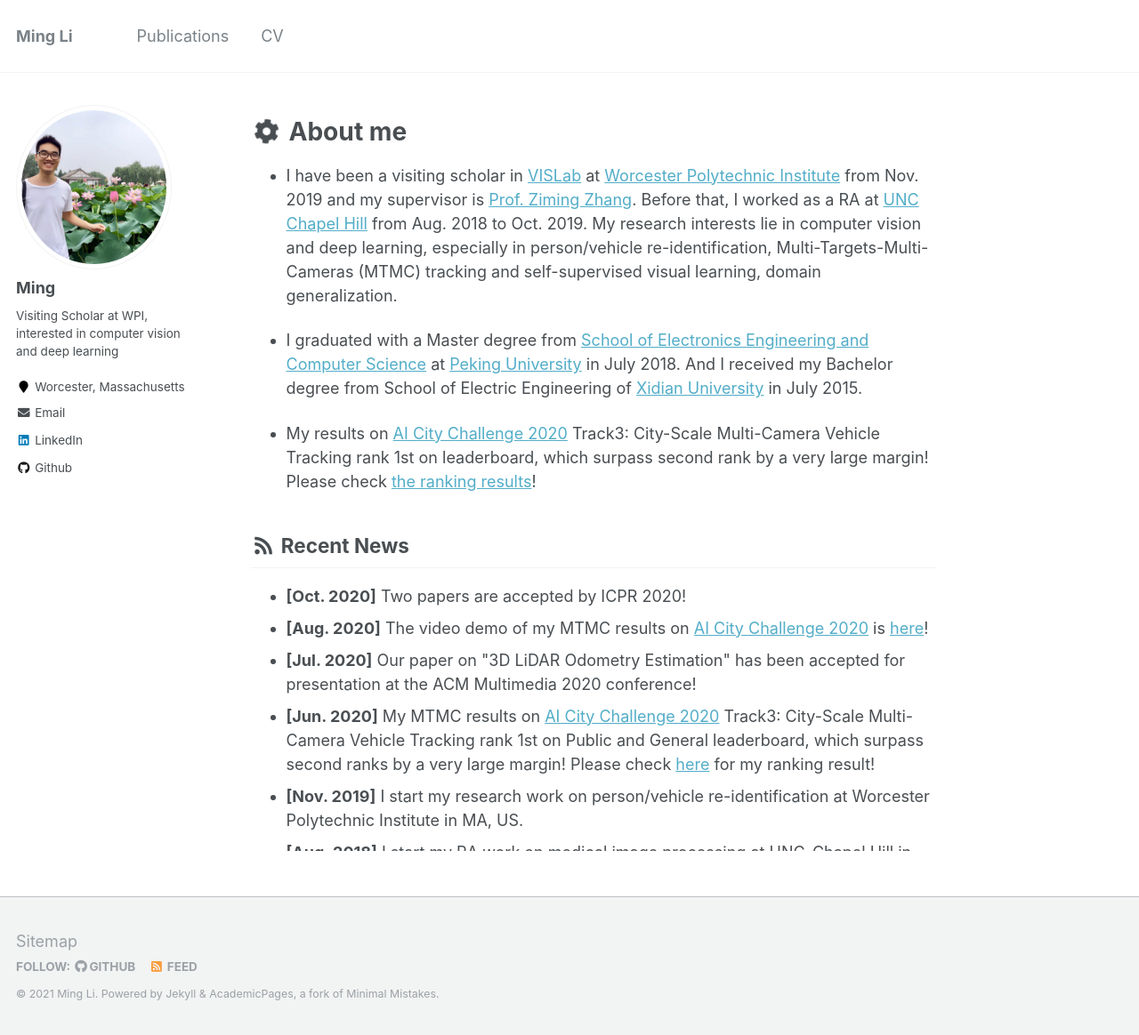
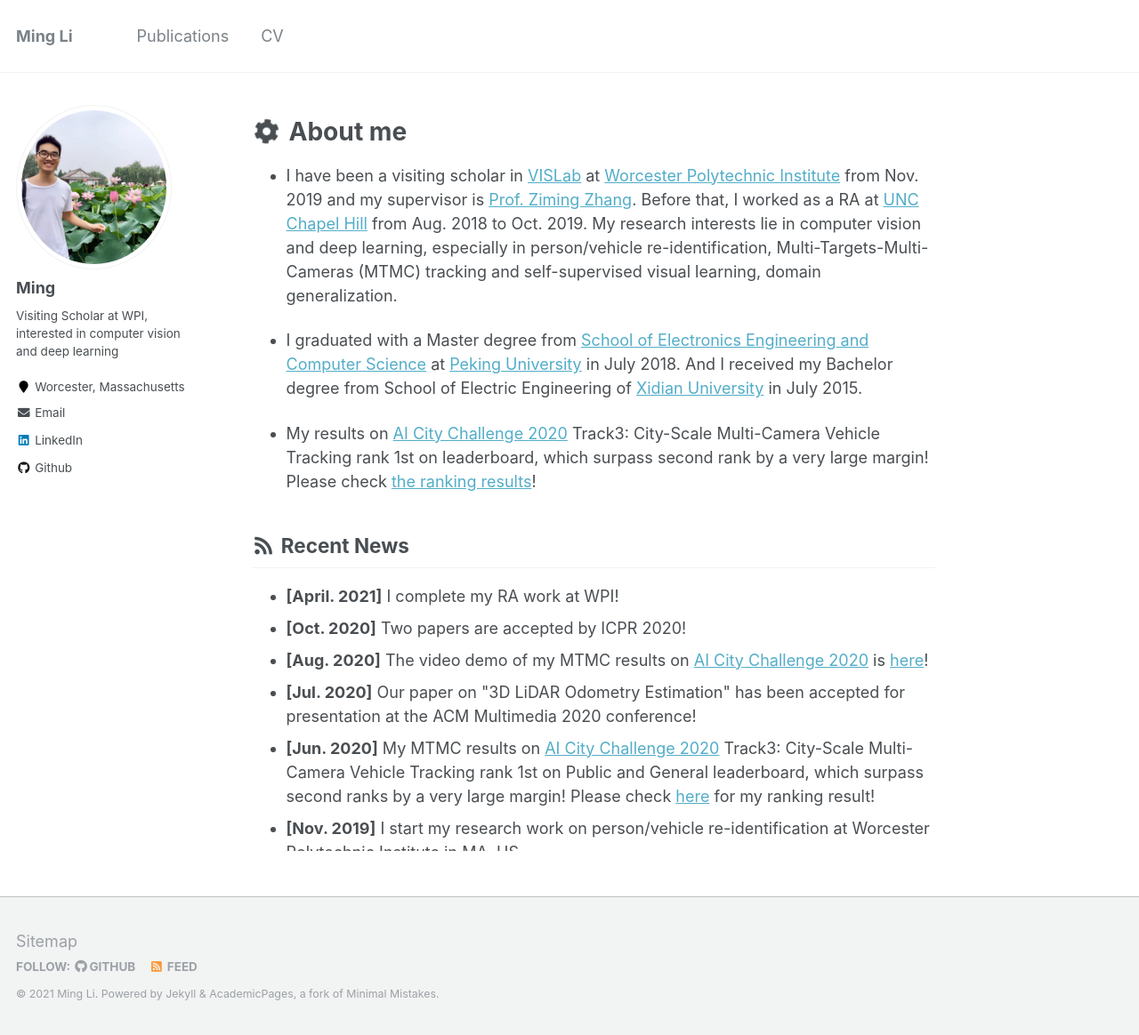
Before and after one commit to ming1993li/mingli, a Jekyll site: the page built from _pages/about.md, in a window 1280 px wide and 1164 px high. Shown: the whole window at 89% size. Built offline with Jekyll 4.4.1, drawn with Linux system fonts in a browser that asks for light colours.

Commit message:
Update about.md

```diff
--- a/_pages/about.md
+++ b/_pages/about.md
@@ -21,6 +21,8 @@ redirect_from:
 <ul style="width: auto; height: 300px; overflow: auto">
 <!--   <li> <b>[Jan. 2021]</b> Our paper "Discovering Discriminative Geometric Features with Self-Supervised Attention for Vehicle Re-Identification and Beyond" has been made public.</li> -->
 
+  <li> <b>[April. 2021]</b> I complete my RA work at WPI!</li>
+
   <li> <b>[Oct. 2020]</b> Two papers are accepted by ICPR 2020!</li>
 
   <li> <b>[Aug. 2020]</b> The video demo of my MTMC results on <a href="https://www.aicitychallenge.org">AI City Challenge 2020</a> is <a href="https://youtu.be/ZR69HMsASqc">here</a>!</li>
```
